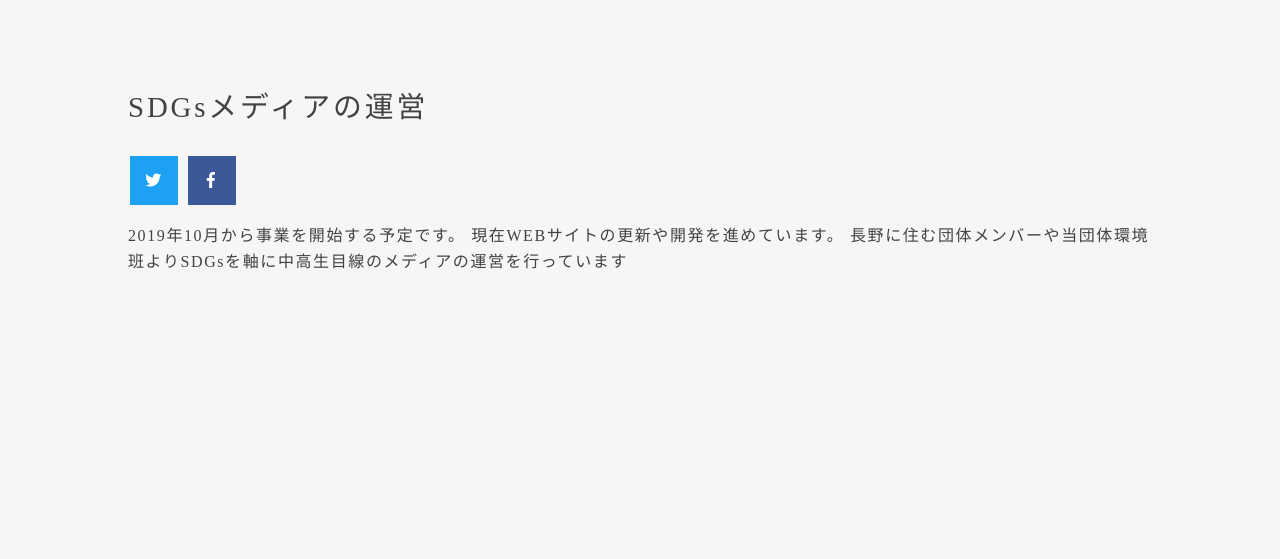
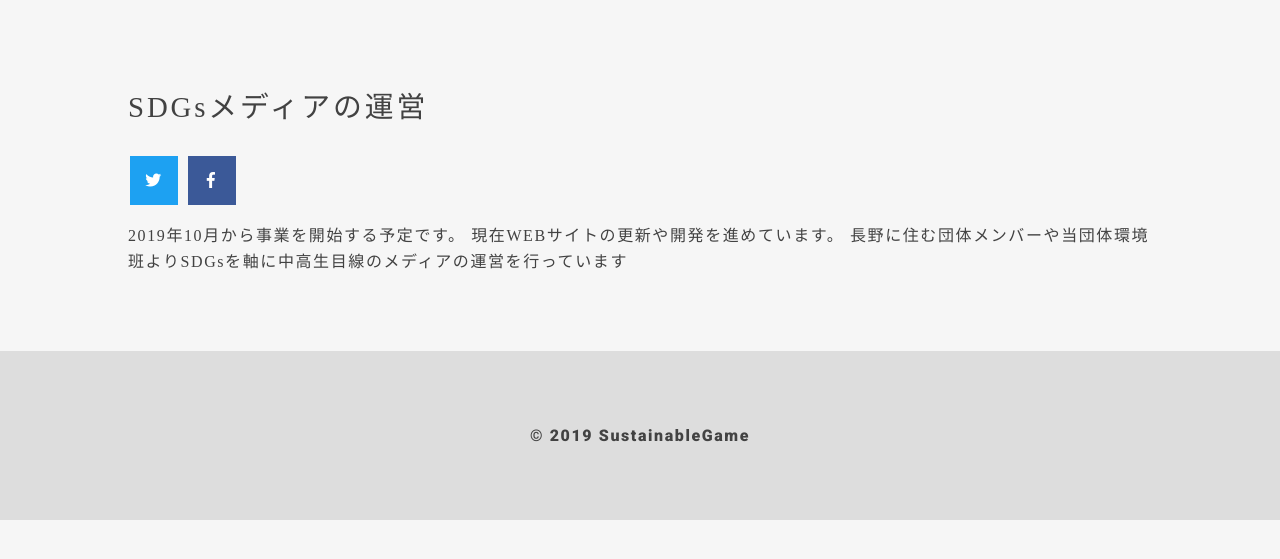
Before and after one commit to sustainable-game/sustainable-game.github.io, a Jekyll site: the page built from media.md, in a window 1280 px wide. Shown: the top 559 px of the page. Built offline with Jekyll 4.4.1, drawn with Linux system fonts in a browser that asks for light colours; nearby versions of some CDN libraries.

Commit message:
add footer

```diff
--- /dev/null
+++ b/_includes/footer.html
@@ -0,0 +1 @@
+<footer>© 2019 SustainableGame</footer>
--- a/_layouts/default.html
+++ b/_layouts/default.html
@@ -8,5 +8,6 @@
 	</head>
 	<body>
 		{{content}}
+		{% include footer.html %}
 	</body>
 </html>
--- a/assets/css/main.css
+++ b/assets/css/main.css
@@ -89,6 +89,11 @@ body{
 .events-thumbnail{
   display: block;
   width: 100%;
+}
+footer{
+  background-color: #ddd;
+  font-family: 'Roboto';
+  padding: 8vh;
 }
 
 .h2-section{
```
